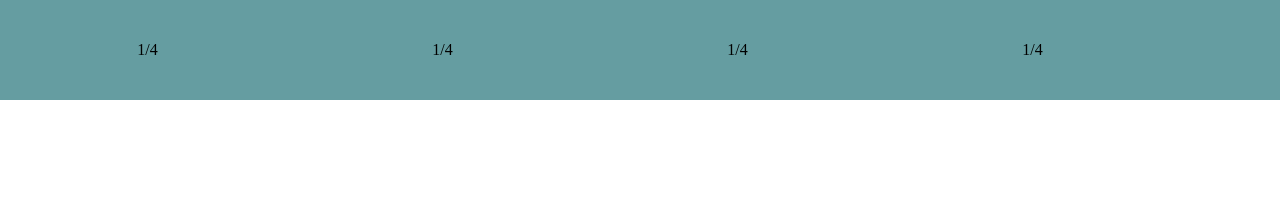
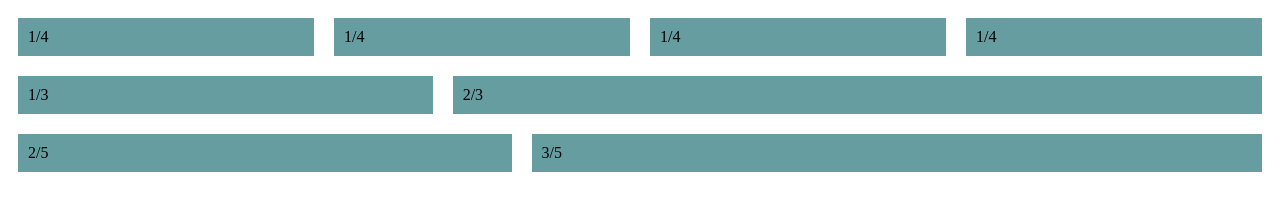
Before and after one commit to bafujizawa/Web-Fundamentals, a plain HTML site: page Fujizawa_Brad_FLEX-ible_Columns.html in a window 1280 px wide. Drawn offline with Linux system fonts and the light colour scheme.

Commit message:
code fixes

```diff
--- a/Fujizawa_Brad_FLEX-ible_Columns.css
+++ b/Fujizawa_Brad_FLEX-ible_Columns.css
@@ -1,17 +1,24 @@
-* {
-    margin: 0px;
-    padding: 0px;
-}
-
 .row {
     display: flex;
-    justify-content: space-around;
-    height: 100px;
-    background: rgb(101,157,161);
-    align-items: center;
-    padding-right: 100px;
-
 }
 
 .col {
+    margin: 10px;
+    padding: 10px;
+    flex: 1;
+    background: rgb(101,157,161);
 }
+
+.col-2 {
+    margin: 10px;
+    padding: 10px;
+    flex: 2;
+    background: rgb(101,157,161);
+}
+
+.col-3 {
+    margin: 10px;
+    padding: 10px;
+    flex: 3;
+    background: rgb(101,157,161);
+}
--- a/Fujizawa_Brad_FLEX-ible_Columns.html
+++ b/Fujizawa_Brad_FLEX-ible_Columns.html
@@ -14,5 +14,13 @@
         <div class="col">1/4</div>
         <div class="col">1/4</div>
     </div>
+    <div class="row">
+        <div class="col">1/3</div>
+        <div class="col-2">2/3</div>
+    </div>
+    <div class="row">
+        <div class="col-2">2/5</div>
+        <div class="col-3">3/5</div>
+    </div>
 </body>
 </html>
```
